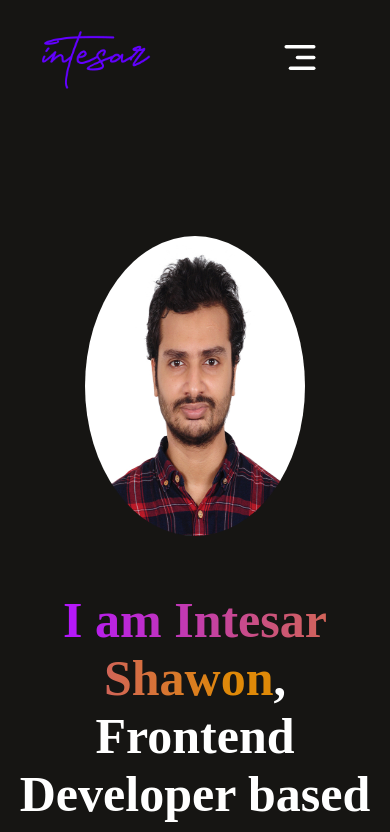
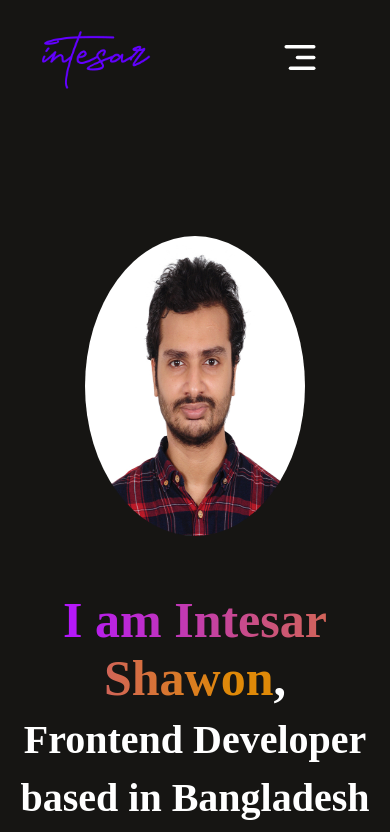
Before and after one commit to INTESARSHAWON/Portfolio, a React (Vite) app: page / in a window 390 px wide. Shown: the top 832 px of the page. Built offline with nearby package versions, Linux system fonts and the light colour scheme.

Commit message:
fix home responsive

```diff
--- a/src/Components/Hero/Hero.css
+++ b/src/Components/Hero/Hero.css
@@ -103,6 +103,10 @@
         font-size: 50px;
     }
 
+    .hero h1 b{
+        font-size: 40px;
+    }
+
     .hero p{
         width: 60%;
         font-size: 18px;
```
